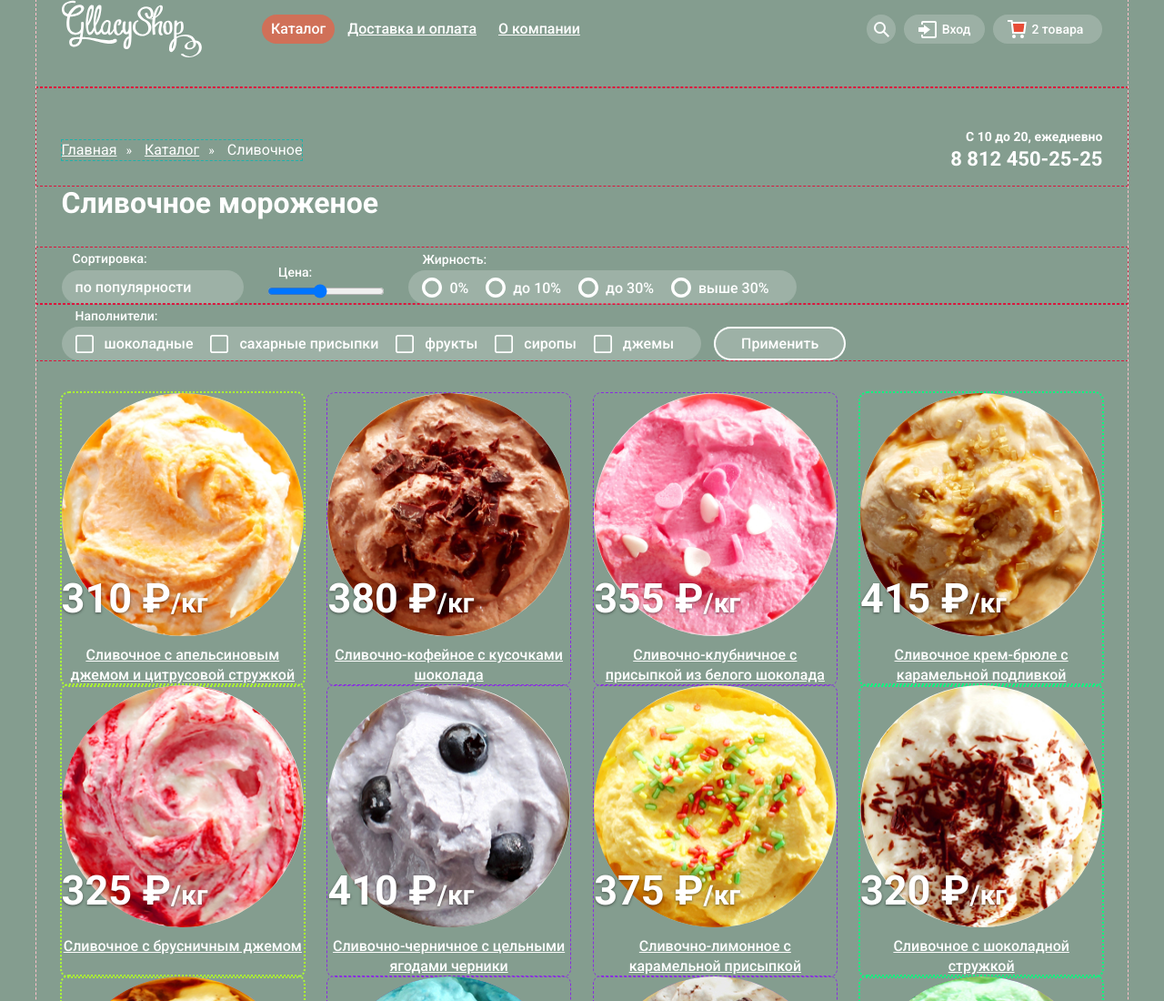
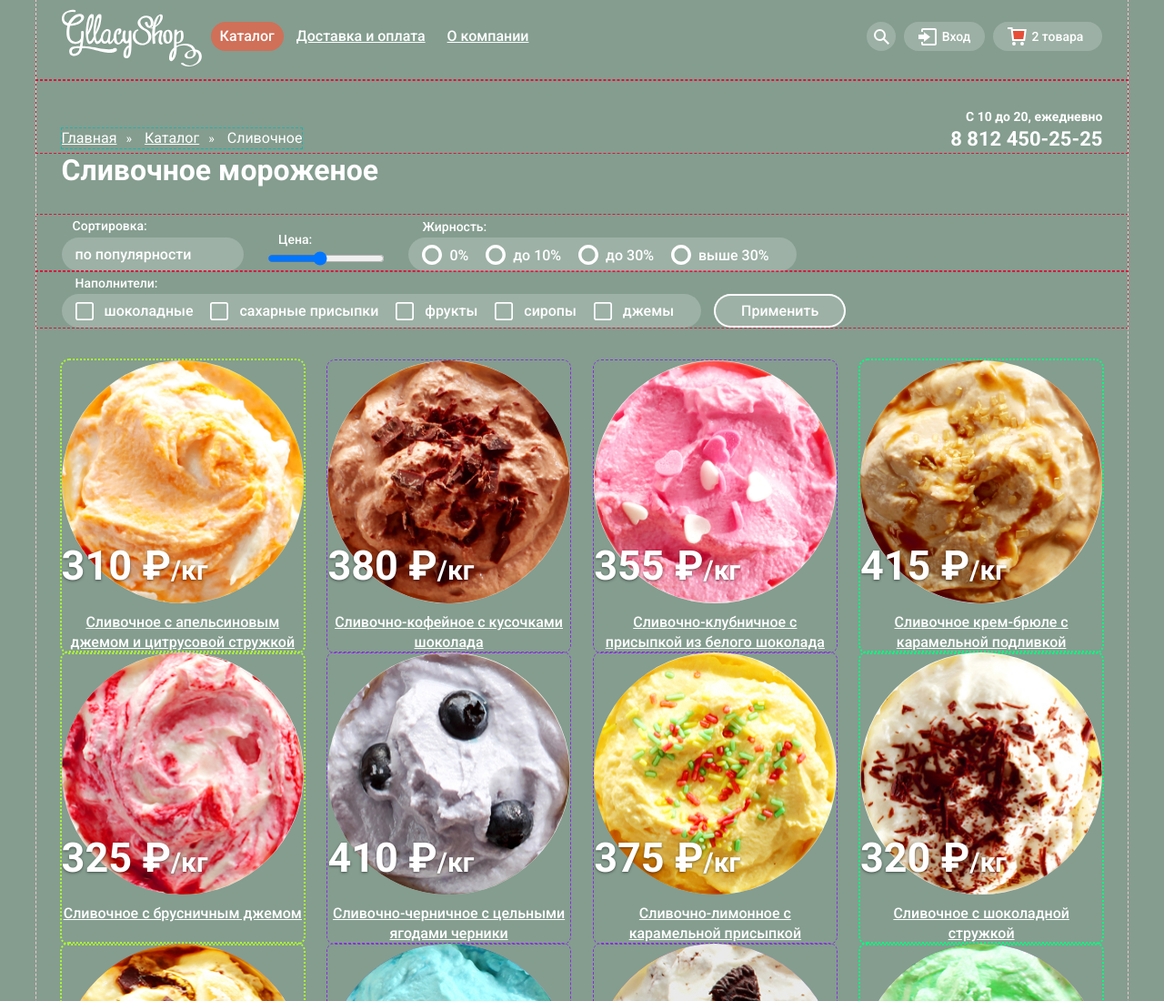
Before and after one commit to AZ-597/390729-gllacy, a plain HTML site: page catalog.html in a window 1280 px wide. Shown: the top 1100 px of the page at 91% size. Drawn offline with Linux system fonts and the light colour scheme.

Commit message:
Мучаюсь с расписанием, чтоб его :(

```diff
--- a/catalog.html
+++ b/catalog.html
@@ -22,6 +22,7 @@
             <li class="main-submenu__item main-submenu__item--lead">
               <a href="#">Новинки</a>
             </li>
+            <li class="main-submenu__item main-submenu__item--divider"></li>
             <li class="main-submenu__item main-submenu__item--active">
               <a href="#">Сливочные</a>
             </li>
--- a/css/style.css
+++ b/css/style.css
@@ -219,15 +219,29 @@ a:active {
 
 .main-header {
   justify-content: flex-start;
+  align-items: flex-start;
+}
+.main-logo {
+  height: 64px;
+  margin: 0;
+  margin-top: 10px;
+}
+.main-logo__img {
+  margin: 0;
 }
 
 /* ------------------ #Main-menu ------------------ */
 
 .main-menu {
   list-style: none;
+  margin: 0;
+  padding: 0;
+  margin-top: 24px;
+  margin-left: 10px;
 }
 
 .main-menu__item {
+  margin: 0;
   position: relative;
   display: inline-block;
   padding: 5px 10px;
@@ -300,6 +314,7 @@ a:active {
   border-radius: 5px;
   background: rgb( 248, 247, 244);
   box-shadow: 0px 20px 20px 0px rgba( 0, 0, 0, .4);
+  z-index: 2;
 }
 
 .main-submenu__item {
@@ -364,7 +379,7 @@ a:active {
 
 .user-bar {
   margin: 0;
-  margin-top: 16px;
+  margin-top: 24px;
   margin-left: auto;
   padding: 0;
   list-style: none;
@@ -459,6 +474,7 @@ a:active {
   border-radius: 6px;
   background-color: rgb( 248, 247, 244);
   box-shadow: 0px 20px 20px 0px rgba( 0, 0, 0, .4);
+  z-index: 2;
 }
 
 .user-bar__item:hover .search-form {
@@ -536,7 +552,8 @@ a:active {
 /* ------------------ #Breadcrumbs ------------------ */
 
 .breadcrumbs {
-  margin: 28px auto;
+  margin: 0;
+  margin-bottom: 5px;
   outline: 1px dashed lightseagreen;
   align-self: flex-end;
 }
@@ -550,7 +567,7 @@ a:active {
   text-decoration: none;
 }
 
-.breadcrumbs a:not(:last-of-type):after {
+.breadcrumbs a:not(:last-of-type)::after {
   content: "»";
   display: inline-block;
   margin: 0 10px;
@@ -561,6 +578,7 @@ a:active {
 /* ------------------ #Schedule ------------------ */
 
 .schedule {
+  margin: 0;
   margin-right: 2.3%;
   align-self: flex-end;
   text-align: right;
@@ -838,7 +856,7 @@ a:active {
   margin-top: 40px;
   min-height: 430px;
   background-image: url("img/bg/map-raster-image.jpg");
-  outline: 1px dashed aqua;
+  outline: 0px dashed aqua;
 }
 
 /* ------------------ #Contact ------------------ */
```
